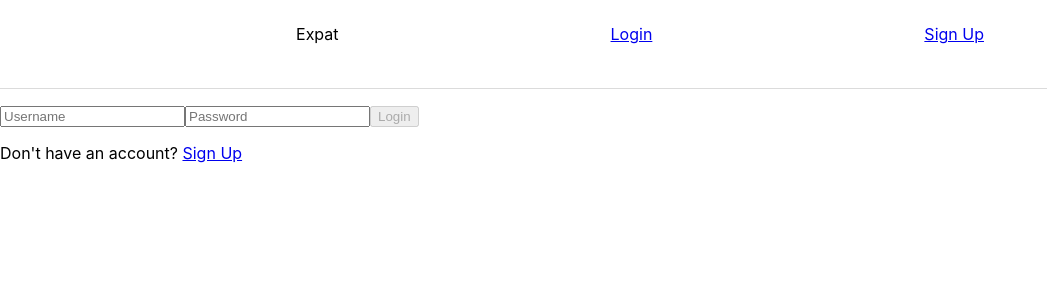
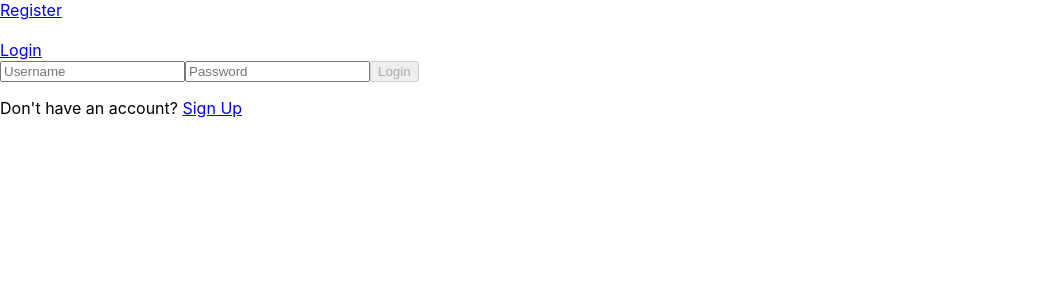
Before and after one commit to Build-Week-PTCT-Expat-Journal-3/front-end, a React (Create React App) app: page /login in a window 1280 px wide. Shown: the top 300 px of the page, without its empty margins (0-1047 px from the left). Built offline with nearby package versions, Linux system fonts and the light colour scheme.

Commit message:
added context for login/logout button

```diff
--- a/src/App.js
+++ b/src/App.js
@@ -1,4 +1,4 @@
-import React from 'react';
+import React, {useState, useEffect, createContext} from 'react';
 import {  BrowserRouter, Route, Switch, Redirect  } from "react-router-dom";
 import './App.css';
 import PrivateRoute from "./utils/PrivateRoute";
@@ -8,9 +8,28 @@ import Dashboard from './components/Dashboard';
 import {Register} from './components/Register';
 import {Profile} from './components/Profile';
 
+export const GlobalContext = createContext();
+
+
+
 function App() {
+
+  const [isLogged, setLoggedState] = useState(false);
+
+  useEffect(() => {
+    if (localStorage.getItem("token")) {
+      localStorage.setItem("logged", true);
+      setLoggedState(true);
+    } else if (localStorage.getItem("token") === null) {
+      localStorage.setItem("logged", false);
+      setLoggedState(false);
+    }
+  }, [isLogged, setLoggedState]);
+
+
   return (
-    <>
+    <GlobalContext.Provider value={{isLogged, setLoggedState}}>
+
       <NavBar />
 
     <BrowserRouter>
@@ -30,7 +49,7 @@ function App() {
           <Route exact path="/profile" component={Profile}/>
         </Switch>
         </BrowserRouter>
-</>
+</GlobalContext.Provider>
   );
 }
 
--- a/src/components/NavBar.js
+++ b/src/components/NavBar.js
@@ -1,13 +1,41 @@
-import React from 'react';
-import {Link} from 'react-router-dom';
+import React, {useContext} from 'react';
+import {Link, useHistory} from 'react-router-dom';
+import {GlobalContext} from "../App";
+
 
 export const NavBar = () => {
-    return (
-        <div className='navbar'>
-            Expat
+    const {push} = useHistory();
+    const {isLogged, setLoggedState} = useContext(GlobalContext)
 
-            <Link to='/'>Login</Link>
-            <Link to='/register'>Sign Up</Link>
+    return isLogged ? (
+        <nav>
+        <div>
+          <Link
+            onClick={(e) => {
+              e.preventDefault();
+              localStorage.removeItem("token");
+              setLoggedState(false);
+              push("/");
+            }}
+            to={"/login"}
+          >
+            <div>Logout</div>
+          </Link>
+          <br />
+          Profile
+          <br />
+          <br />
         </div>
+      </nav>
+    ) : (
+      <nav>
+        <div>
+          <Link to={"/register"}>Register</Link>
+        </div>
+        <br />
+        <div>
+          <Link to={"/login"}>Login</Link>
+        </div>
+      </nav>
     )
 }
```
